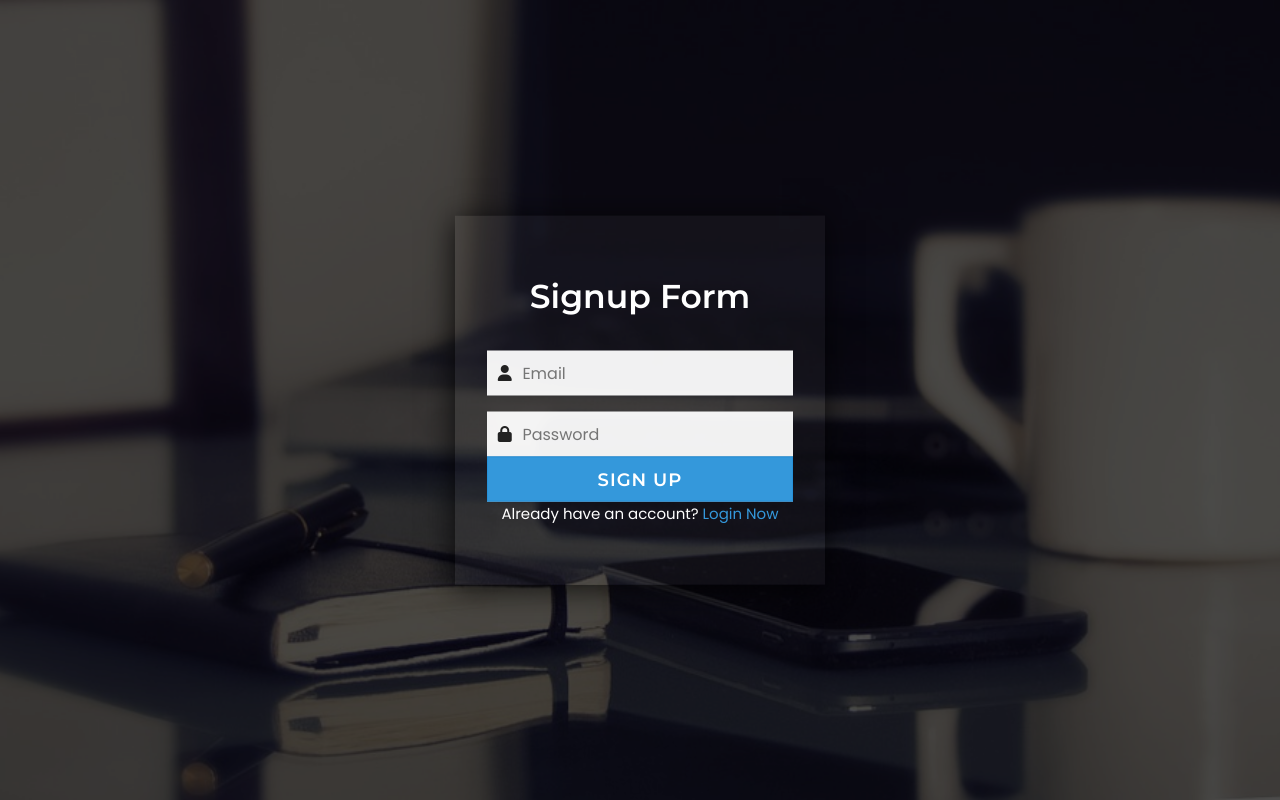
After one commit to NazuaM/ToDoListApp, a Flask app: template templates/signup.html in a window 1280 px wide. The commit adds this page. Run offline with Flask 3, Linux system fonts and the light colour scheme; the template is opened without the code that fills it, so the values that code supplies are empty; some libraries are stand-ins or nearby versions.

Commit message:
Add Firebase user-based task management

```diff
--- a/app.py
+++ b/app.py
@@ -23,6 +23,7 @@ def init_db():
     cur.execute('''
         CREATE TABLE IF NOT EXISTS tasks (
             id SERIAL PRIMARY KEY,
+            user_id TEXT NOT NULL,
             task TEXT NOT NULL,
             completed BOOLEAN DEFAULT FALSE
         )
@@ -34,9 +35,13 @@ def init_db():
 
 @app.route('/')
 def index():
+    uid = request.args.get('uid', '')
+    if not uid:
+        return redirect('/login.html')
+
     conn = get_db_connection()
     cur = conn.cursor()
-    cur.execute('SELECT * FROM tasks ORDER BY id')
+    cur.execute('SELECT * FROM tasks WHERE user_id = %s ORDER BY id', (uid,))
     tasks = cur.fetchall()
     cur.close()
     conn.close()
@@ -45,37 +50,42 @@ def index():
 @app.route('/add', methods=['POST'])
 def add_task():
     new_task = request.form.get('newTask')
-    if new_task:
+    uid = request.form.get('uid')
+    if new_task and uid:
         conn = get_db_connection()
         cur = conn.cursor()
-        cur.execute('INSERT INTO tasks (task) VALUES (%s)', (new_task,))
+        cur.execute('INSERT INTO tasks (user_id, task) VALUES (%s, %s)', (uid, new_task))
         conn.commit()
         cur.close()
         conn.close()
-    return redirect(url_for('index'))
+    return redirect(url_for('index', uid=uid))
 
 @app.route('/complete', methods=['POST'])
 def complete_tasks():
     completed_tasks = request.form.getlist('taskCheckbox')
-    conn = get_db_connection()
-    cur = conn.cursor()
-    for task_id in completed_tasks:
-        cur.execute('UPDATE tasks SET completed = TRUE WHERE id = %s', (int(task_id),))
-    conn.commit()
-    cur.close()
-    conn.close()
-    return redirect(url_for('index'))
+    uid = request.form.get('uid')
+    if uid:
+        conn = get_db_connection()
+        cur = conn.cursor()
+        for task_id in completed_tasks:
+            cur.execute('UPDATE tasks SET completed = TRUE WHERE id = %s AND user_id = %s', (int(task_id), uid))
+        conn.commit()
+        cur.close()
+        conn.close()
+    return redirect(url_for('index', uid=uid))
 
 @app.route('/delete', methods=['POST'])
 def delete_task():
     task_id = request.form.get('task_id')
-    conn = get_db_connection()
-    cur = conn.cursor()
-    cur.execute('DELETE FROM tasks WHERE id = %s', (task_id,))
-    conn.commit()
-    cur.close()
-    conn.close()
-    return redirect(url_for('index'))
+    uid = request.form.get('uid')
+    if task_id and uid:
+        conn = get_db_connection()
+        cur = conn.cursor()
+        cur.execute('DELETE FROM tasks WHERE id = %s AND user_id = %s', (task_id, uid))
+        conn.commit()
+        cur.close()
+        conn.close()
+    return redirect(url_for('index', uid=uid))
 
 if __name__ == '__main__':
     port = int(os.environ.get('PORT', 10000))
--- /dev/null
+++ b/static/registerstyle.css
@@ -0,0 +1,158 @@
+@import url('https://fonts.googleapis.com/css?family=Montserrat:400,500,600,700|Poppins:400,500&display=swap');
+*{
+  margin: 0;
+  padding: 0;
+  box-sizing: border-box;
+  user-select: none;
+}
+.bg-img{
+  background: url('bg.jpg');
+  height: 100vh;
+  background-size: cover;
+  background-position: center;
+}
+.bg-img:after{
+  position: absolute;
+  content: '';
+  top: 0;
+  left: 0;
+  height: 100%;
+  width: 100%;
+  background: rgba(0,0,0,0.7);
+}
+.content{
+  position: absolute;
+  top: 50%;
+  left: 50%;
+  z-index: 999;
+  text-align: center;
+  padding: 60px 32px;
+  width: 370px;
+  transform: translate(-50%,-50%);
+  background: rgba(255,255,255,0.04);
+  box-shadow: -1px 4px 28px 0px rgba(0,0,0,0.75);
+}
+.content header{
+  color: white;
+  font-size: 33px;
+  font-weight: 600;
+  margin: 0 0 35px 0;
+  font-family: 'Montserrat',sans-serif;
+}
+.field{
+  position: relative;
+  height: 45px;
+  width: 100%;
+  display: flex;
+  background: rgba(255,255,255,0.94);
+}
+.field span{
+  color: #222;
+  width: 40px;
+  line-height: 45px;
+}
+.field input{
+  height: 100%;
+  width: 100%;
+  background: transparent;
+  border: none;
+  outline: none;
+  color: #222;
+  font-size: 16px;
+  font-family: 'Poppins',sans-serif;
+}
+.space{
+  margin-top: 16px;
+}
+.show{
+  position: absolute;
+  right: 13px;
+  font-size: 13px;
+  font-weight: 700;
+  color: #222;
+  display: none;
+  cursor: pointer;
+  font-family: 'Montserrat',sans-serif;
+}
+.pass-key:valid ~ .show{
+  display: block;
+}
+.pass{
+  text-align: left;
+  margin: 10px 0;
+}
+.pass a{
+  color: white;
+  text-decoration: none;
+  font-family: 'Poppins',sans-serif;
+}
+.pass:hover a{
+  text-decoration: underline;
+}
+.field input[type="submit"]{
+  background: #3498db;
+  border: 1px solid #2691d9;
+  color: white;
+  font-size: 18px;
+  letter-spacing: 1px;
+  font-weight: 600;
+  cursor: pointer;
+  font-family: 'Montserrat',sans-serif;
+}
+.field input[type="submit"]:hover{
+  background: #2691d9;
+}
+.login{
+  color: white;
+  margin: 20px 0;
+  font-family: 'Poppins',sans-serif;
+}
+.links{
+  display: flex;
+  cursor: pointer;
+  color: white;
+  margin: 0 0 20px 0;
+}
+.facebook,.instagram{
+  width: 100%;
+  height: 45px;
+  line-height: 45px;
+  margin-left: 10px;
+}
+.facebook{
+  margin-left: 0;
+  background: #4267B2;
+  border: 1px solid #3e61a8;
+}
+.instagram{
+  background: #E1306C;
+  border: 1px solid #df2060;
+}
+.facebook:hover{
+  background: #3e61a8;
+}
+.instagram:hover{
+  background: #df2060;
+}
+.links i{
+  font-size: 17px;
+}
+i span{
+  margin-left: 8px;
+  font-weight: 500;
+  letter-spacing: 1px;
+  font-size: 16px;
+  font-family: 'Poppins',sans-serif;
+}
+.signup{
+  font-size: 15px;
+  color: white;
+  font-family: 'Poppins',sans-serif;
+}
+.signup a{
+  color: #3498db;
+  text-decoration: none;
+}
+.signup a:hover{
+  text-decoration: underline;
+}
--- /dev/null
+++ b/static/signup.js
@@ -0,0 +1,38 @@
+import { initializeApp } from "https://www.gstatic.com/firebasejs/11.8.1/firebase-app.js";
+import { getAuth, createUserWithEmailAndPassword } from "https://www.gstatic.com/firebasejs/11.8.1/firebase-auth.js";
+
+const firebaseConfig = {
+  apiKey: "AIzaSyAAk-bactk5tD6TSnR0uMF8FKevvUOEaFY",
+  authDomain: "todolistapp-666b6.firebaseapp.com",
+  projectId: "todolistapp-666b6",
+  storageBucket: "todolistapp-666b6.firebasestorage.app",
+  messagingSenderId: "928757322075",
+  appId: "1:928757322075:web:026a06b4c0b19d026b8a7e",
+  measurementId: "G-MW0WGWGTRW"
+};
+
+const app = initializeApp(firebaseConfig);
+const auth = getAuth(app);
+
+const submit = document.getElementById('submit');
+submit.addEventListener("click", function(event){
+  event.preventDefault(); // to prevent page from refreshing
+
+const email = document.getElementById('email').value;
+const password = document.getElementById('password').value;
+
+createUserWithEmailAndPassword(auth, email, password)
+  .then((userCredential) => {
+    // Signed up
+    const user = userCredential.user;
+    alert("Creating Account...")
+    window.location.href = "templates\login.html";
+    // ...
+  })
+  .catch((error) => {
+    const errorCode = error.code;
+    const errorMessage = error.message;
+    alert(errorMessage)
+    // ..
+  });
+});
--- /dev/null
+++ b/templates/signup.html
@@ -0,0 +1,51 @@
+<!DOCTYPE html>
+<html lang="en" dir="ltr">
+  <head>
+    <meta charset="utf-8">
+    <title>Transparent Signup Form UI</title>
+    <link rel="stylesheet" href="/static/registerstyle.css">
+    <script src="https://kit.fontawesome.com/a076d05399.js"></script>
+    <script type="module" src="static/signup.js" defer></script>
+  </head>
+  <body>
+    <div class="bg-img">
+      <div class="content">
+        <header>Signup Form</header>
+        <form action="#">
+          <div class="field">
+            <span class="fa fa-user"></span>
+            <input type="text" required placeholder="Email" id="email">
+          </div>
+          <div class="field space">
+            <span class="fa fa-lock"></span>
+            <input type="password" class="pass-key" required placeholder="Password" id="password">
+            <span class="show">SHOW</span>
+          </div>
+          <div class="field">
+            <input id="submit" type="submit" value="SIGN UP">
+          </div>
+        </form>
+
+        <div class="signup">Already have an account?
+          <a href="login.html">Login Now</a>
+        </div>
+      </div>
+    </div>
+
+    <script>
+      const pass_field = document.querySelector('.pass-key');
+      const showBtn = document.querySelector('.show');
+      showBtn.addEventListener('click', function(){
+        if(pass_field.type === "password"){
+          pass_field.type = "text";
+          showBtn.textContent = "HIDE";
+          showBtn.style.color = "#3498db";
+        } else {
+          pass_field.type = "password";
+          showBtn.textContent = "SHOW";
+          showBtn.style.color = "#222";
+        }
+      });
+    </script>
+  </body>
+</html>
```
Also changed, not shown: static/login.js (added, +33 -0 lines), templates/index.html (+42 -9 lines), templates/login.html (added, +56 -0 lines), static/bg.jpg (added).
